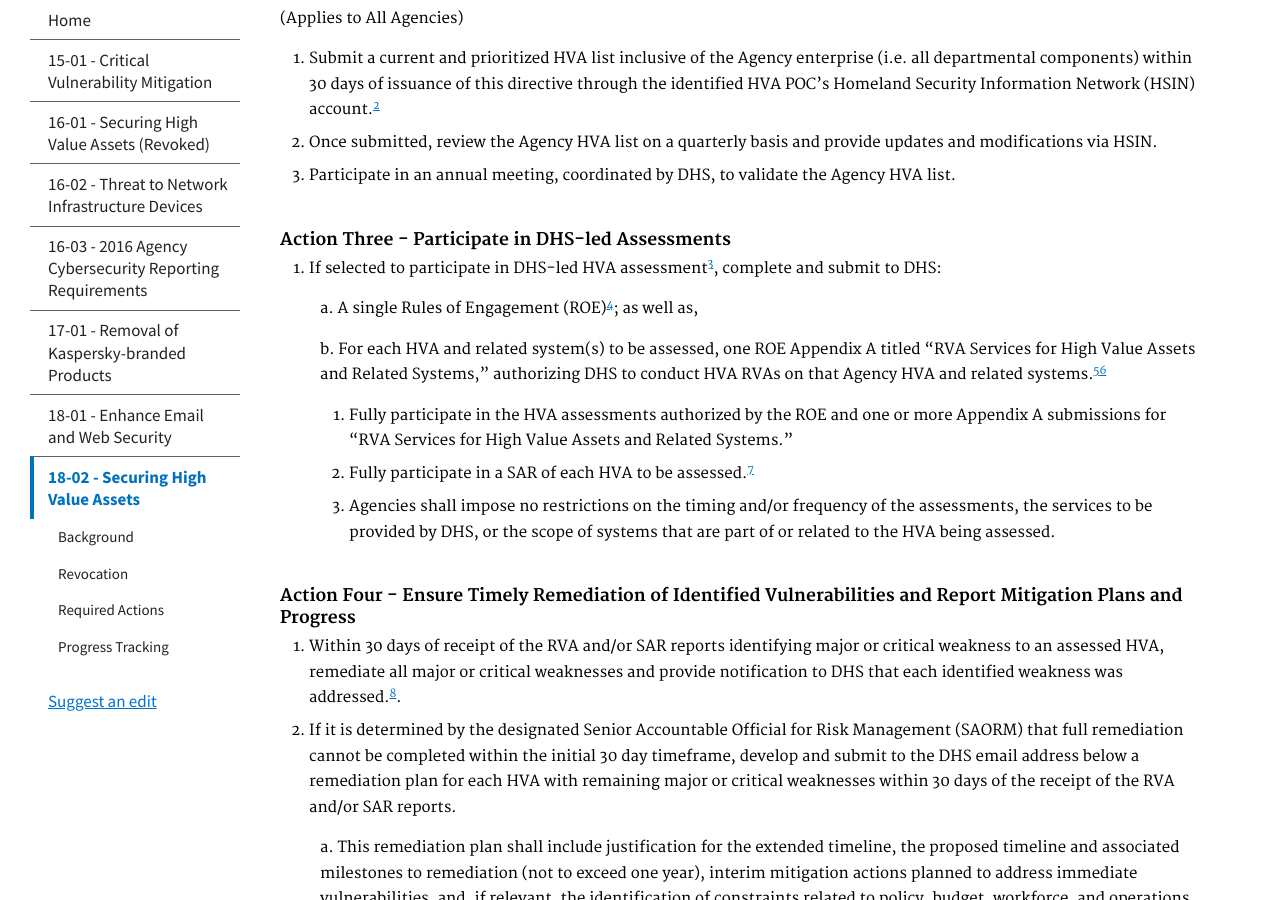
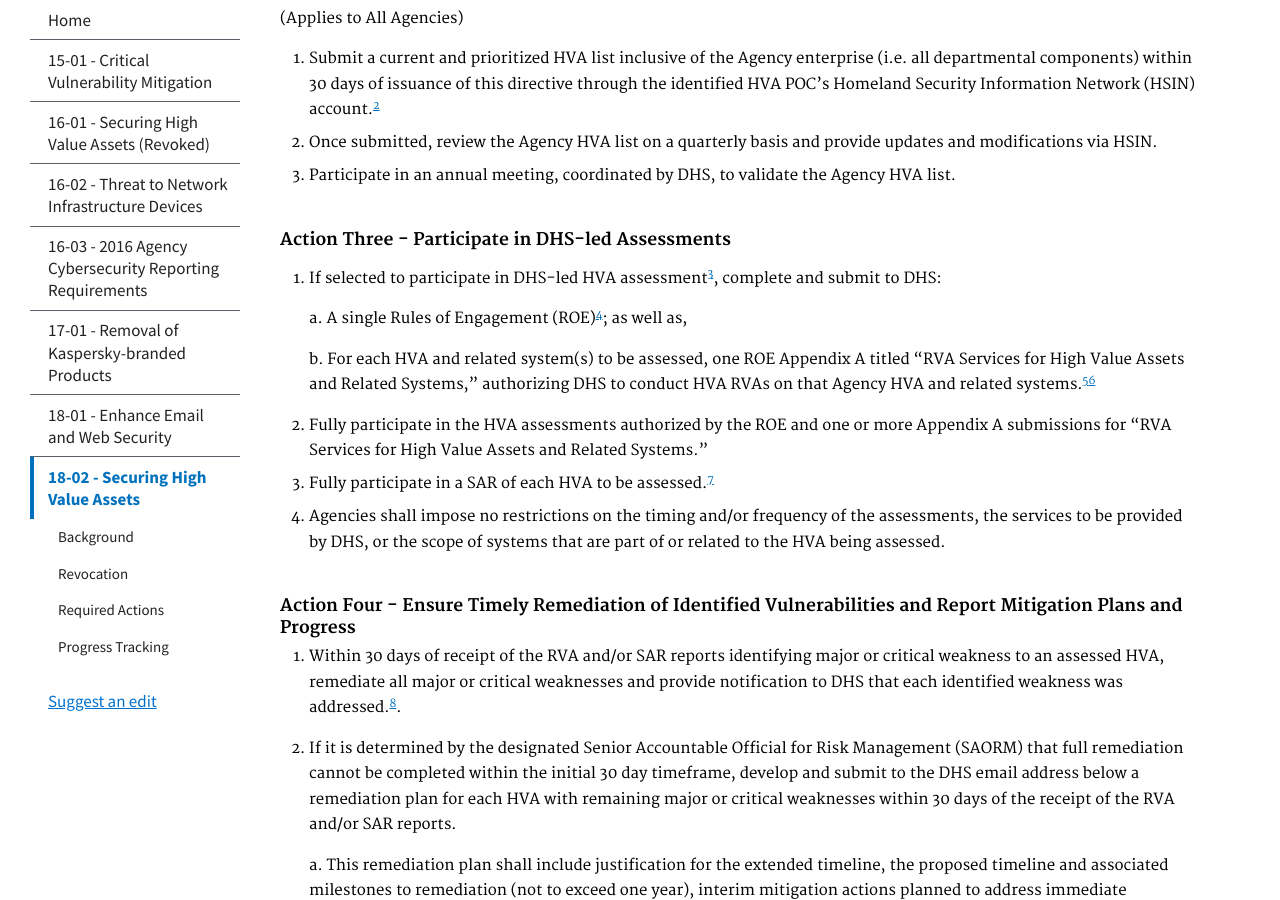
Before and after one commit to cisagov/cyber.dhs.gov, a Jekyll site: the page built from pages/18-02.md, in a window 1280 px wide and 900 px high, scrolled down 1865 px. Built offline with Jekyll 4.4.1, drawn with Linux system fonts in a browser that asks for light colours.

Commit message:
ol revision two

```diff
--- a/pages/18-02.md
+++ b/pages/18-02.md
@@ -66,9 +66,9 @@ responsible for coordinating the Agency's HVA assessments with DHS.[^1]
 #### Action Three - Participate in DHS-led Assessments
 1. If selected to participate in DHS-led HVA assessment[^3], complete and submit to DHS:
 
-  >a. A single Rules of Engagement (ROE)[^4]; as well as,
+    a. A single Rules of Engagement (ROE)[^4]; as well as,
 
-  >b. For each HVA and related system(s) to be assessed, one ROE Appendix A titled "RVA Services for High Value Assets and Related Systems," authorizing DHS to conduct HVA RVAs on that Agency HVA and related systems.[^5][^6]
+    b. For each HVA and related system(s) to be assessed, one ROE Appendix A titled "RVA Services for High Value Assets and Related Systems," authorizing DHS to conduct HVA RVAs on that Agency HVA and related systems.[^5][^6]
 2. Fully participate in the HVA assessments authorized by the ROE and one or more Appendix A submissions for "RVA Services for High Value Assets and Related Systems."
 3. Fully participate in a SAR of each HVA to be assessed.[^7]
 4. Agencies shall impose no restrictions on the timing and/or frequency of the assessments, the services to be provided by DHS, or the scope of systems that are part of or related to the HVA being assessed.
@@ -77,9 +77,9 @@ responsible for coordinating the Agency's HVA assessments with DHS.[^1]
 1. Within 30 days of receipt of the RVA and/or SAR reports identifying major or critical weakness to an assessed HVA, remediate all major or critical weaknesses and provide notification to DHS that each identified weakness was addressed.[^8].
 2. If it is determined by the designated Senior Accountable Official for Risk Management (SAORM) that full remediation cannot be completed within the initial 30 day timeframe, develop and submit to the DHS email address below a remediation plan for each HVA with remaining major or critical weaknesses within 30 days of the receipt of the RVA and/or SAR reports.
 
-  >a. This remediation plan shall include justification for the extended timeline, the proposed timeline and associated milestones to remediation (not to exceed one year), interim mitigation actions planned to address immediate vulnerabilities, and, if relevant, the identification of constraints related to policy, budget, workforce, and operations.
+    a. This remediation plan shall include justification for the extended timeline, the proposed timeline and associated milestones to remediation (not to exceed one year), interim mitigation actions planned to address immediate vulnerabilities, and, if relevant, the identification of constraints related to policy, budget, workforce, and operations.
 
-  >b. This remediation plan must be signed by the designated SAORM prior to submission to DHS.
+    b. This remediation plan must be signed by the designated SAORM prior to submission to DHS.
 3. Report the status of each remaining major or critical weakness to the DHS email address below every 30 days until full remediation is achieved for all assessed HVAs. Status reports must address RVA and SAR results through combined reporting and must be submitted every 30 days starting 30 days after the submission of the remediation plan described above.
 4. Notify DHS at the email address listed below and through the monthly status reports of any modifications to remediation plan timelines and when full remediation has been achieved. The notifications for modifications and full remediation must be certified under signature of the designated SAORM.
 
```
